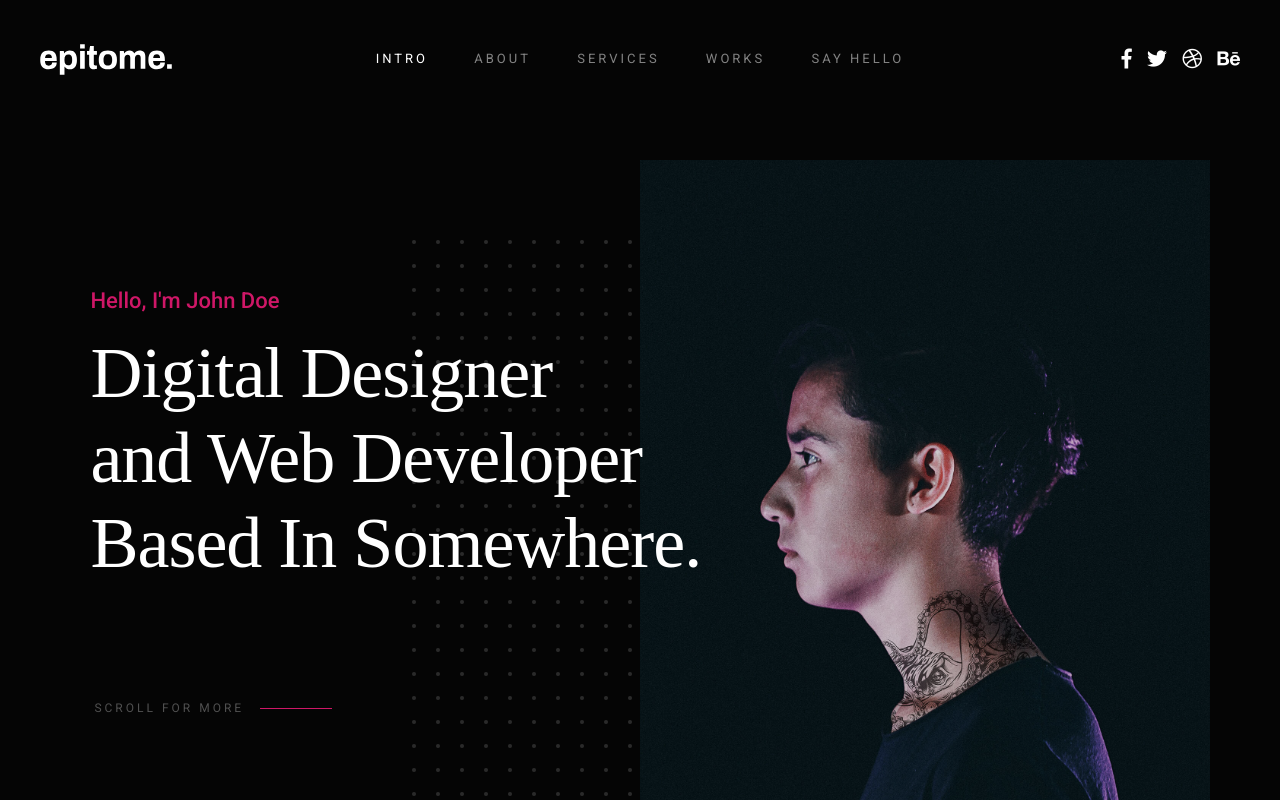
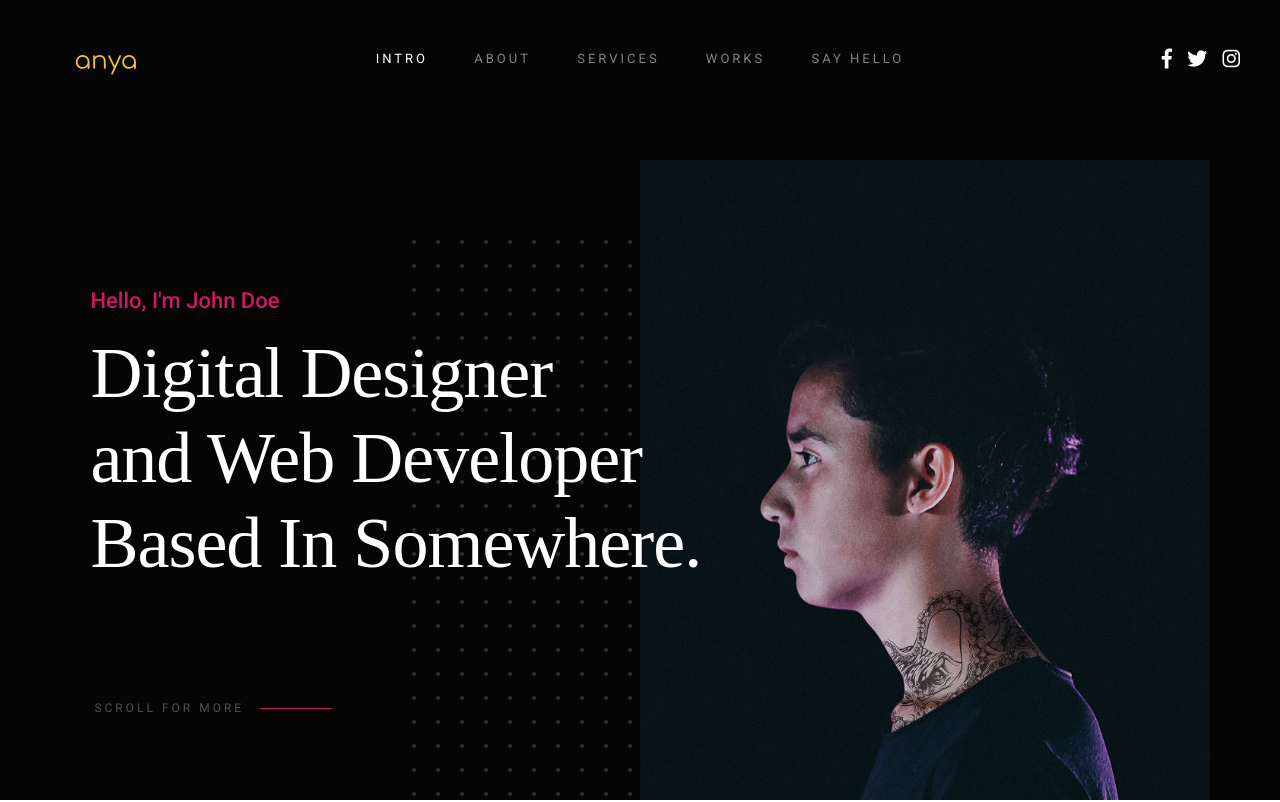
Before and after one commit to anyaprasadphotography/anyaprasadphotography.github.io, a plain HTML site: page index.html in a window 1280 px wide. Shown: the top 802 px of the page. Drawn offline with Linux system fonts and the light colour scheme; a web font is replaced by a local one.

Commit message:
added new logo and tested instagram

```diff
--- a/index.html
+++ b/index.html
@@ -5,7 +5,7 @@
     <!--- basic page needs
     ================================================== -->
     <meta charset="utf-8">
-    <title>Epitome</title>
+    <title>Anya Prasad Photography</title>
     <meta name="description" content="">
     <meta name="author" content="">
 
@@ -45,7 +45,7 @@
 
         <div class="header-logo">
             <a class="site-logo" href="index.html">
-                <img src="images/logo.svg" alt="Homepage">
+                <img src="images/logo1.svg" alt="Homepage">
             </a>
         </div>
 
@@ -61,8 +61,7 @@
             <ul class="header-social">
                 <li><a href="#0"><i class="fab fa-facebook-f" aria-hidden="true"></i></a></li>
                 <li><a href="#0"><i class="fab fa-twitter" aria-hidden="true"></i></a></li>
-                <li><a href="#0"><i class="fab fa-dribbble" aria-hidden="true"></i></a></li>
-                <li><a href="#0"><i class="fab fa-behance" aria-hidden="true"></i></a></li>
+                <li><a href="#0"><i class="fab fa-instagram" aria-hidden="true"></i></a></li>
             </ul>
         </nav>
 
```
Also changed, not shown: images/logo1.svg (added), logo1.svg (added).
